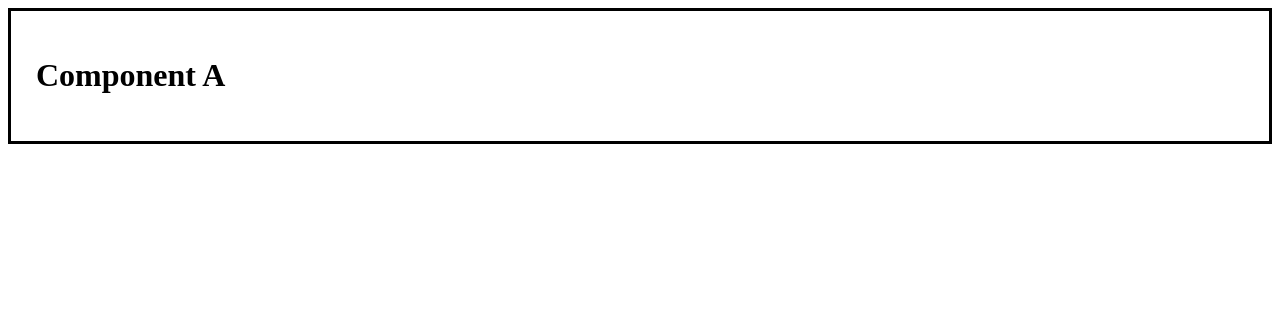
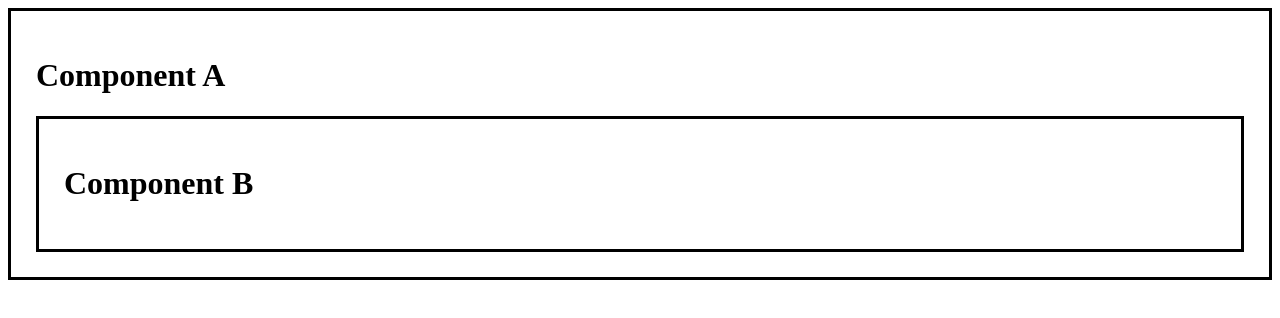
Before and after one commit to OS-Samir/React-practice, a React (Vite) app: page / in a window 1280 px wide. Shown: the top 318 px of the page. Built offline with nearby package versions, Linux system fonts and the light colour scheme.

Commit message:
Components import

```diff
--- a/src/ComponentA.jsx
+++ b/src/ComponentA.jsx
@@ -1,9 +1,10 @@
-
-
+import ComponentC from "./ComponentC"
+ import ComponentB from "./ComponentB"
  const ComponentA = () => {
    return (
      <div className="box">
        <h1>Component A</h1>
+       <ComponentB />
      </div>
    )
  }
```
